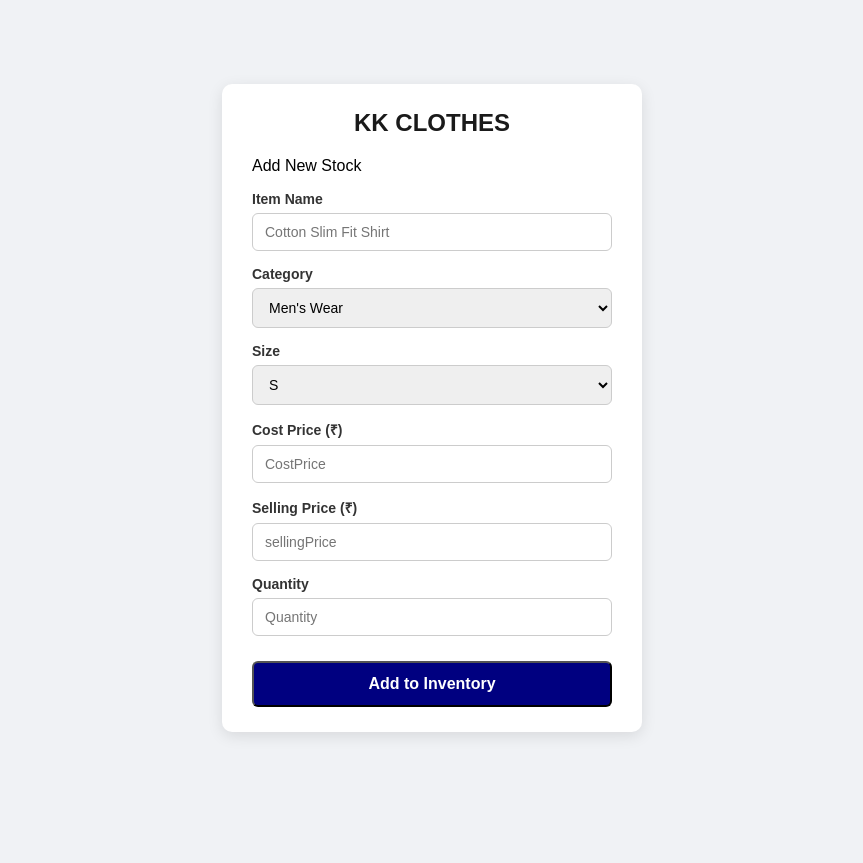
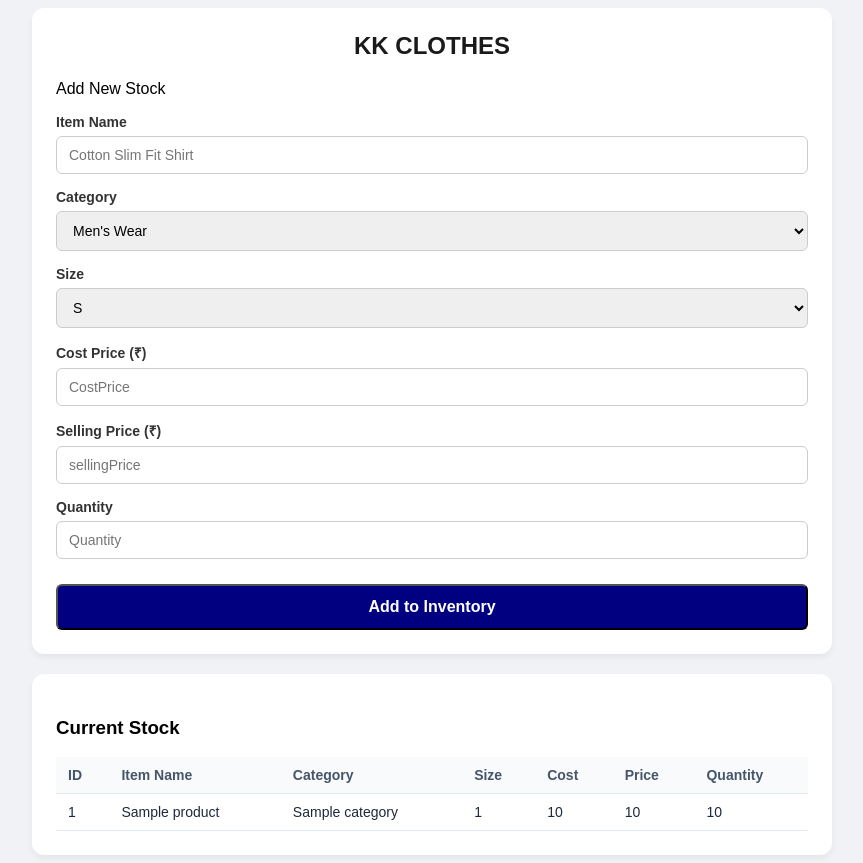
Before and after one commit to KrishnaHagari/kk-clothes-shop, a FastAPI app: template templates/index.html in a window 1280 px wide. Shown: the whole page, without its empty margins (208-1071 px from the left). Before the commit the page ends 736 px from the top, so only its background shows below. Run offline with FastAPI, Linux system fonts and the light colour scheme; the template is opened without the code that fills it: most values are stand-ins (such as "Sample title", 1, 10 or a date in 2020).

Commit message:
Day 4 completed: Display live Inventory stock table with Jinja2

```diff
--- a/database.py
+++ b/database.py
@@ -2,6 +2,7 @@ import sqlite3
 DATABASE_NAME = "inventory.db"
 def get_db_connection():
     conn = sqlite3.connect(DATABASE_NAME)
+    conn.row_factory = sqlite3.Row  # ಈ ಸಾಲು ಇರಲೇಬೇಕು!
     return conn
 
 def init_db():
@@ -30,6 +31,14 @@ def add_product_to_db(item_name,category,size,cost_price,selling_price,quantity)
     conn.commit()
     conn.close()
 
+def get_all_products():
+    conn = get_db_connection()
+    cursor = conn.cursor()
+    cursor.execute("SELECT * FROM products ORDER BY id DESC")
+    products = cursor.fetchall()
+    conn.close()
+    return products
+
 if __name__ == "__main__":
     init_db()
     print("Database and Table created successfully")
--- a/main.py
+++ b/main.py
@@ -1,7 +1,7 @@
 from fastapi import FastAPI, Request, Form
 from fastapi.staticfiles import StaticFiles
 from fastapi.templating import Jinja2Templates
-from database import add_product_to_db
+from database import add_product_to_db, get_all_products
 
 app = FastAPI(title="KK Clothes Shop")
 
@@ -13,6 +13,7 @@ templates = Jinja2Templates(directory="templates")
 # 1. GET Route: ಫಾರ್ಮ್ ಡಿಸ್‌ಪ್ಲೇ ಮಾಡಲು
 @app.get("/")
 def home(request: Request):
+    products = get_all_products()
     return templates.TemplateResponse(
         request=request,
         name="index.html",
@@ -33,9 +34,9 @@ def add_product(
     print(f"\n>>> RECEIVED: {item_name} | {category} | Qty: {quantity} <<<", flush=True)
     # Add product to the database
     add_product_to_db(item_name, category, size, cost_price, selling_price, quantity)
-
+    products = get_all_products()
     return templates.TemplateResponse(
         request=request,
         name="index.html",
-        context={"message": f"'{item_name}' added successfully!"}
+        context={"message": f"'{item_name}' added successfully!","products": products},
     )
--- a/static/style.css
+++ b/static/style.css
@@ -4,20 +4,30 @@
 
 body {
     display: flex;
-    justify-content:
-    center; align-items: center;
+    justify-content: center;
+    align-items: center;
     min-height: 100vh;
     background-color: #f0f2f5;
     font-family: Arial, Helvetica, sans-serif;
+    flex-direction: column;
+    gap: 20px;
 }
 
 .card {
     background: #ffffff;
-    border-radius: 10px;
-    padding: 25px 30px;
-    box-shadow: 0 4px 15px rgba(0, 0, 0, 0.1);
+    padding: 24px;
+    border-radius: 12px;
+    box-shadow: 0 4px 6px rgba(0, 0, 0, 0.05);
     width: 100%;
-    max-width: 420px;
+    max-width: 800px; /* card width 800px maadi, table neat aagi fit aagathe */
+    overflow-x: auto; /* screen chikkadaadaru table cut aagadilla */
+}
+
+th, td {
+    padding: 10px 14px;
+    text-align: left;
+    border-bottom: 1px solid #e2e8f0;
+    white-space: nowrap; /* headings cut aagi kelagade bidade iroke */
 }
 
 .card h2 {
@@ -62,3 +72,31 @@ button {
 button:hover {
     background-color: #000066;
 }
+
+table {
+    width: 100%;
+    border-collapse: collapse;
+    margin-top: 15px;
+}
+
+th, td {
+    padding: 10px 12px;
+    text-align: left;
+    border-bottom: 1px solid #e2e8f0;
+}
+
+th {
+    background-color: #f8fafc;
+    color: #475569;
+    font-weight: 600;
+    font-size: 14px;
+}
+
+td {
+    font-size: 14px;
+    color: #1e293b;
+}
+
+tr:hover {
+    background-color: #f1f5f9;
+}
--- a/templates/index.html
+++ b/templates/index.html
@@ -65,5 +65,37 @@
         </form>
     </div>
 
+    <div class="card">
+        <h3>Current Stock</h3>
+
+        <table>
+            <thead>
+                <tr>
+                    <th>ID</th>
+                    <th>Item Name</th>
+                    <th>Category</th>
+                    <th>Size</th>
+                    <th>Cost</th>
+                    <th>Price</th>
+                    <th>Quantity</th>
+                </tr>
+            </thead>
+            <tbody>
+                <!-- Products will be populated here by the backend -->
+                 {% for p in products%}
+                 <tr>
+                    <td>{{ p['id'] }}</td>
+                    <td>{{ p['item_name'] }}</td>
+                    <td>{{ p['category'] }}</td>
+                    <td>{{ p['size'] }}</td>
+                    <td>{{ p['cost_price'] }}</td>
+                    <td>{{ p['selling_price'] }}</td>
+                    <td>{{ p['quantity'] }}</td>
+                 </tr>
+                    {% endfor %}
+            </tbody>
+        </table>
+    </div>
+
 </body>
 </html>
```
